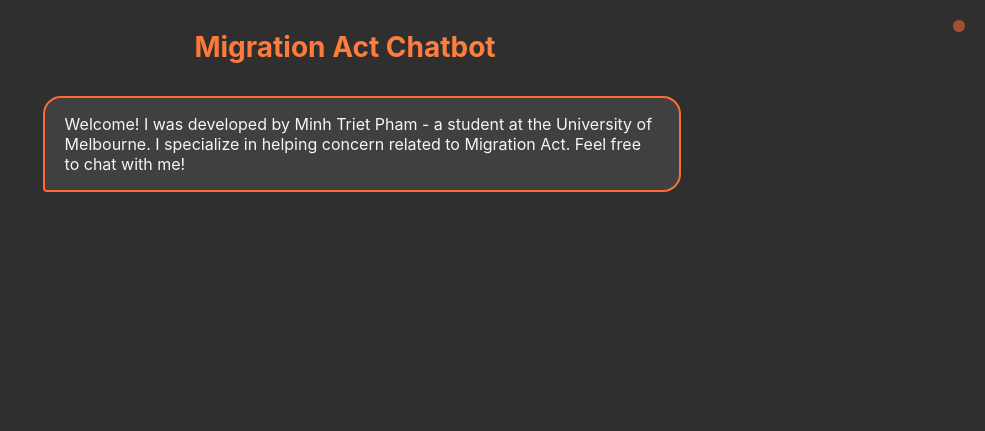
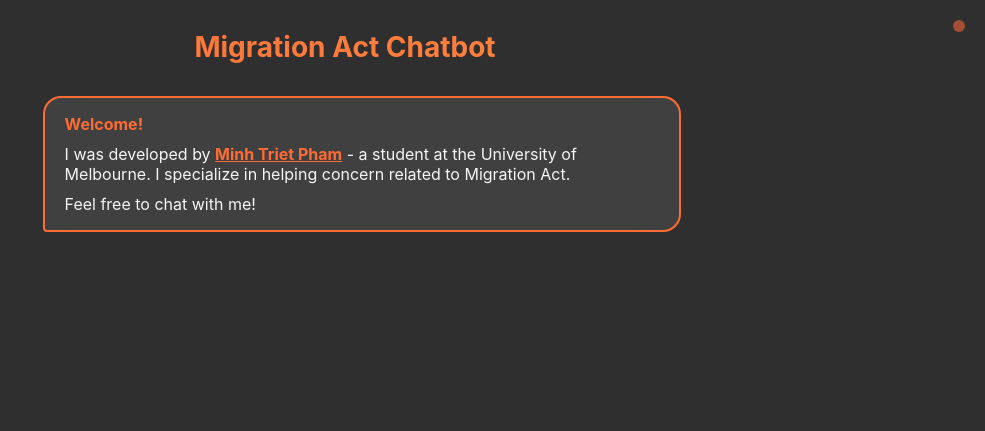
Before and after one commit to minhtrietcancode/rag-migration-law-chatbot, a Flask app: page / in a window 1280 px wide. Shown: the top 431 px of the page, without its empty margins (295-1280 px from the left). Run offline with Flask 3, Linux system fonts and the light colour scheme.

Commit message:
update: make Minh Triet Pham clickable + separate line

```diff
--- a/frontend/static/styles.css
+++ b/frontend/static/styles.css
@@ -223,6 +223,14 @@ body {
     background-color: #404040;
 }
 
+.welcome-title {
+    margin-bottom: 10px;
+}
+
+.welcome-content {
+    margin-bottom: 10px;
+}
+
 /* Scrollbar styling */
 .chat-messages::-webkit-scrollbar {
     width: 6px;
@@ -239,6 +247,14 @@ body {
 
 .chat-messages::-webkit-scrollbar-thumb:hover {
     background: #666;
+}
+
+.orange-text {
+    color: #ff6b35;
+}
+
+.bold-text {
+    font-weight: bold;
 }
 
 /* Mobile responsive */
--- a/frontend/templates/index.html
+++ b/frontend/templates/index.html
@@ -14,9 +14,14 @@
 
     <div class="chat-messages" id="chatMessages">
         <div class="welcome-message">
-            Welcome! I was developed by Minh Triet Pham - a student at the University of Melbourne.
-            I specialize in helping concern related to Migration Act.
-            Feel free to chat with me!
+            <div class="welcome-title"><b><span class="orange-text">Welcome!</span></b></div>
+            <div class="welcome-content">
+                I was developed by <a href="https://minhtrietcancode.github.io/" target="_blank" class="orange-text bold-text">Minh Triet Pham</a> - a student at the University of Melbourne.
+                I specialize in helping concern related to Migration Act.
+            </div>
+            <div class="welcome-cta">
+                Feel free to chat with me!
+            </div>
         </div>
     </div>
 
```
